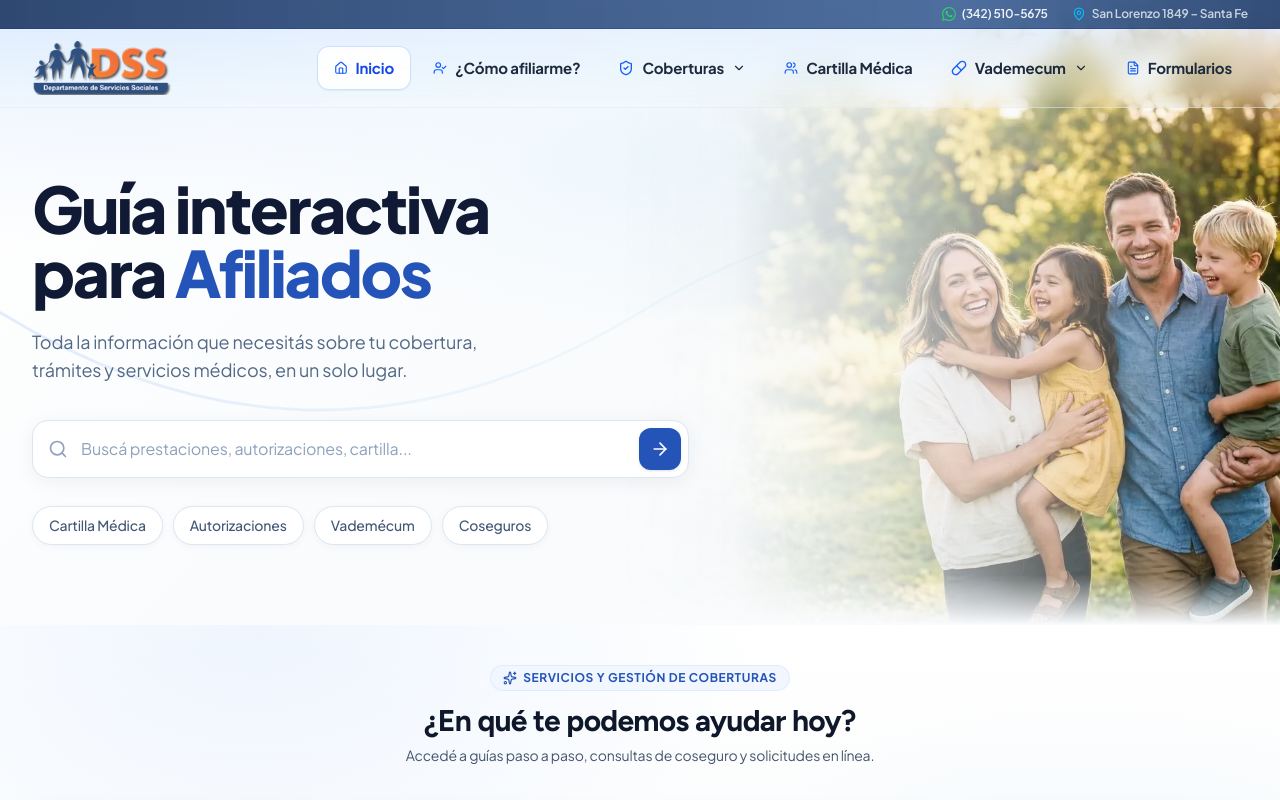
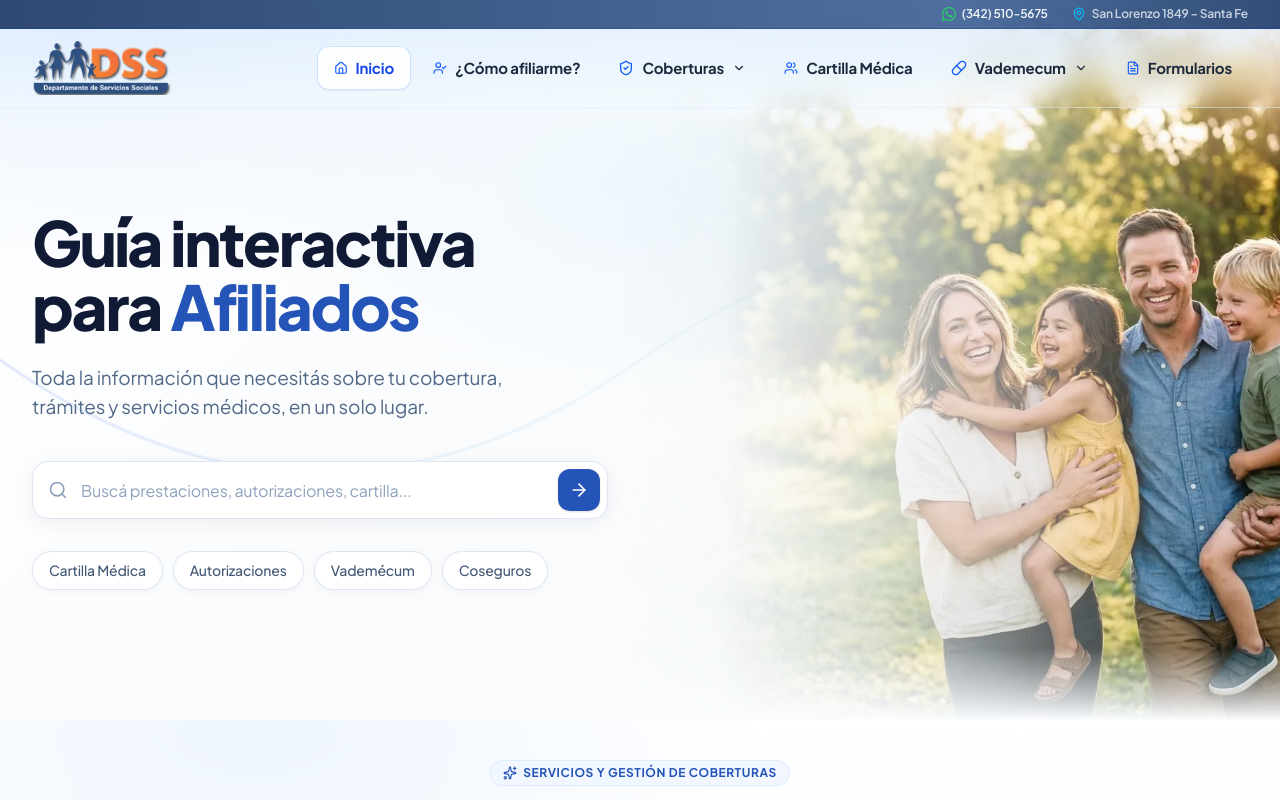
Before and after one commit to KarimServin/guia-interactiva-dss, a Next.js app: page / in a window 1280 px wide. Shown: the top 800 px of the page. Built offline with nearby package versions, Linux system fonts and the light colour scheme.

Commit message:
fix(hero): adapt hero section for Full HD widescreen displays with viewport-aware height and optimized photo framing

```diff
--- a/src/components/HeroSection.tsx
+++ b/src/components/HeroSection.tsx
@@ -65,7 +65,7 @@ export const HeroSection: React.FC<HeroSectionProps> = ({
 
 
   return (
-    <section className="relative overflow-hidden bg-white">
+    <section className="relative overflow-hidden bg-white lg:min-h-[86vh] xl:min-h-[90vh] 2xl:min-h-[92vh] flex flex-col justify-center">
       {/* ─────────── BACKGROUND LAYER: Pure CSS Ambient Mesh (Apple / Stripe style — 0ms GPU math) ─────────── */}
       <div
         className="absolute inset-0 pointer-events-none"
@@ -92,10 +92,10 @@ export const HeroSection: React.FC<HeroSectionProps> = ({
 
       {/* ─────────── RIGHT IMAGE: Full-bleed desktop ─────────── */}
       <div
-        className="hidden lg:block absolute inset-y-0 right-0 w-[50%] xl:w-[52%] pointer-events-none select-none z-0 overflow-hidden"
+        className="hidden lg:block absolute inset-y-0 right-0 w-[50%] xl:w-[52%] 2xl:w-[50%] pointer-events-none select-none z-0 overflow-hidden"
         style={{
-          WebkitMaskImage: "linear-gradient(to right, transparent 0%, rgba(0,0,0,0.02) 18%, rgba(0,0,0,0.2) 38%, rgba(0,0,0,0.6) 65%, rgba(0,0,0,0.9) 85%, black 100%), linear-gradient(to bottom, transparent 0%, black 8%, black 92%, transparent 100%)",
-          maskImage: "linear-gradient(to right, transparent 0%, rgba(0,0,0,0.02) 18%, rgba(0,0,0,0.2) 38%, rgba(0,0,0,0.6) 65%, rgba(0,0,0,0.9) 85%, black 100%), linear-gradient(to bottom, transparent 0%, black 8%, black 92%, transparent 100%)",
+          WebkitMaskImage: "linear-gradient(to right, transparent 0%, rgba(0,0,0,0.02) 16%, rgba(0,0,0,0.2) 36%, rgba(0,0,0,0.6) 65%, rgba(0,0,0,0.9) 85%, black 100%), linear-gradient(to bottom, transparent 0%, black 8%, black 90%, transparent 100%)",
+          maskImage: "linear-gradient(to right, transparent 0%, rgba(0,0,0,0.02) 16%, rgba(0,0,0,0.2) 36%, rgba(0,0,0,0.6) 65%, rgba(0,0,0,0.9) 85%, black 100%), linear-gradient(to bottom, transparent 0%, black 8%, black 90%, transparent 100%)",
           WebkitMaskComposite: "source-in",
           maskComposite: "intersect",
         }}
@@ -105,7 +105,8 @@ export const HeroSection: React.FC<HeroSectionProps> = ({
           alt="Familia DSS"
           fill
           sizes="(min-width: 1024px) 52vw, 0px"
-          className="object-cover object-center"
+          className="object-cover object-[center_18%] xl:object-[center_15%]"
+          priority
           style={{
             filter: 'contrast(1.01) saturate(0.98) brightness(0.99)'
           }}
@@ -114,22 +115,22 @@ export const HeroSection: React.FC<HeroSectionProps> = ({
       </div>
 
       {/* ─────────── CONTENT ─────────── */}
-      <div className="relative z-10 max-w-7xl mx-auto px-5 sm:px-6 lg:px-8 pt-36 sm:pt-40 lg:pt-44 pb-12 sm:pb-16 lg:pb-20">
+      <div className="relative z-10 max-w-7xl mx-auto px-5 sm:px-6 lg:px-8 pt-36 sm:pt-40 lg:pt-44 xl:pt-48 pb-16 sm:pb-20 lg:pb-24 xl:pb-28 w-full">
         <div className="max-w-xl mx-auto lg:mx-0 lg:max-w-[54%] text-center lg:text-left flex flex-col items-center lg:items-start">
 
           {/* Headline — Plus Jakarta Sans 800 */}
-          <h1 className="font-sans text-[40px] sm:text-[46px] lg:text-[60px] xl:text-[64px] font-extrabold leading-[1.0] tracking-[-0.035em] text-[#101A35] mb-5 sm:mb-6">
+          <h1 className="font-sans text-[40px] sm:text-[46px] lg:text-[56px] xl:text-[62px] 2xl:text-[68px] font-extrabold leading-[1.04] tracking-[-0.035em] text-[#101A35] mb-5 sm:mb-6">
             Guía interactiva <br className="hidden sm:block" />
             para <span className="text-[#2454B8]">Afiliados</span>
           </h1>
 
           {/* Sub-headline */}
-          <p className="text-[#526987] text-base sm:text-[18px] font-normal leading-[1.55] max-w-[480px] mx-auto lg:mx-0 mb-8 sm:mb-9">
+          <p className="text-[#526987] text-base sm:text-[18px] xl:text-[19px] font-normal leading-[1.55] max-w-[480px] xl:max-w-[520px] mx-auto lg:mx-0 mb-8 sm:mb-9 xl:mb-10">
             Toda la información que necesitás sobre tu cobertura, trámites y servicios médicos, en un solo lugar.
           </p>
 
           {/* Search bar */}
-          <div className="relative group mb-6 sm:mb-7 w-full text-left" style={{ zIndex: 20 }}>
+          <div className="relative group mb-6 sm:mb-7 xl:mb-8 w-full max-w-xl text-left" style={{ zIndex: 20 }}>
             <div className="relative flex items-center">
               <Search className="absolute left-4 w-5 h-5 text-[#8EA1BD] pointer-events-none z-10" />
               <input
```
